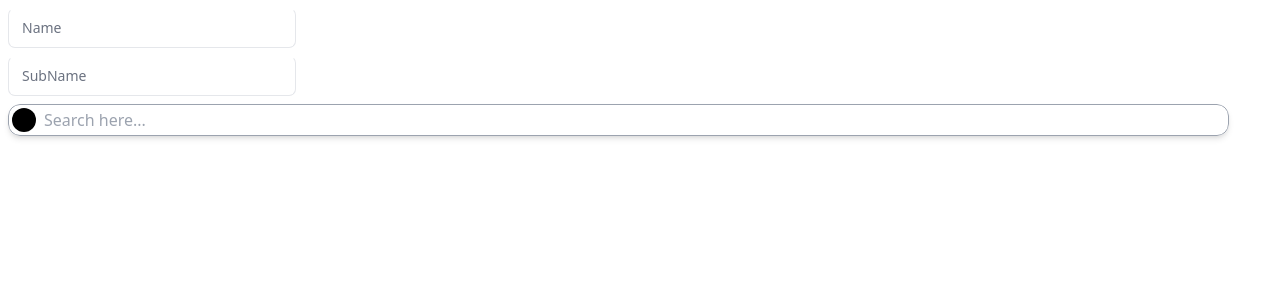
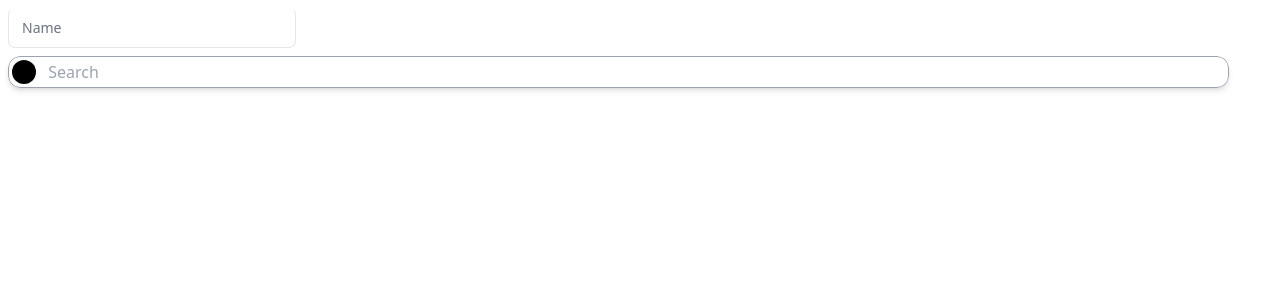
Before and after one commit to realprosl/preact-tw, a Preact app: page / in a window 1280 px wide. Shown: the top 300 px of the page. Built offline with nearby package versions, Linux system fonts and the light colour scheme; what @midudev/tailwind-animations would draw is missing.

Commit message:
refactor clear value of realSearch input

```diff
--- a/src/app.tsx
+++ b/src/app.tsx
@@ -6,8 +6,7 @@ export function App() {
     <>
       <div className="flex flex-col gap-2 mt-2 ml-2">
         <TextField label="Name" />
-        <TextField label="SubName" />
-        <RealSearch size="96%" placeholder="Search here..." />
+        <RealSearch size="96%" placeholder=" Search" />
       </div>
     </>
   );
--- a/src/components/realSearch.tsx
+++ b/src/components/realSearch.tsx
@@ -1,3 +1,4 @@
+import { createRef } from "preact";
 import { IconsSearch, IconsDelete } from "./icons";
 
 type Props = {
@@ -6,12 +7,14 @@ type Props = {
 };
 
 export const RealSearch = (props: Props) => {
+  const text = createRef()
   return (
     <div className={`w-[${props.size || "90%"}]`}>
       <div className="overflow-hidden relative h-[32px] min-w-44 rounded-xl shadow-md has-[:hover]:shadow-slate-400">
         <input
           className="absolute bg-transparent top-[4px] left-9 rounded-md peer outline-none w-[96%]"
           type="text"
+          ref={text}
           placeholder={props.placeholder}
         />
         <div className="absolute top-0 -z-10 h-[32px] border w-[100%] border-gray-400 peer-hover:border-none shadow-sm rounded-xl"></div>
@@ -21,17 +24,10 @@ export const RealSearch = (props: Props) => {
           className="absolute top-[4px] stroke-white left-1 rounded-xl opacity-0 bg-blue-600 w-6 h-6 peer-focus:animate-fade-in-up"
         />
         <IconsDelete
-          onClick={clear}
+          onClick={() => text.current.value = ""}
           className="absolute right-2 top-[11px] bg-gray-300 rounded-xl w-3 h-3 transition-opacity opacity-0 hover:opacity-100 hover:bg-gray-500 hover:fill-white peer-hover:opacity-100"
         />
       </div>
     </div>
   );
 };
-
-function clear(e: MouseEvent): void {
-  const text = (e.target as HTMLElement).parentNode?.parentNode?.querySelector(
-    "input"
-  );
-  if (text != null) text.value = "";
-}
```
Also changed, not shown: 1 other file (tests, documents, lock files or other folders).
